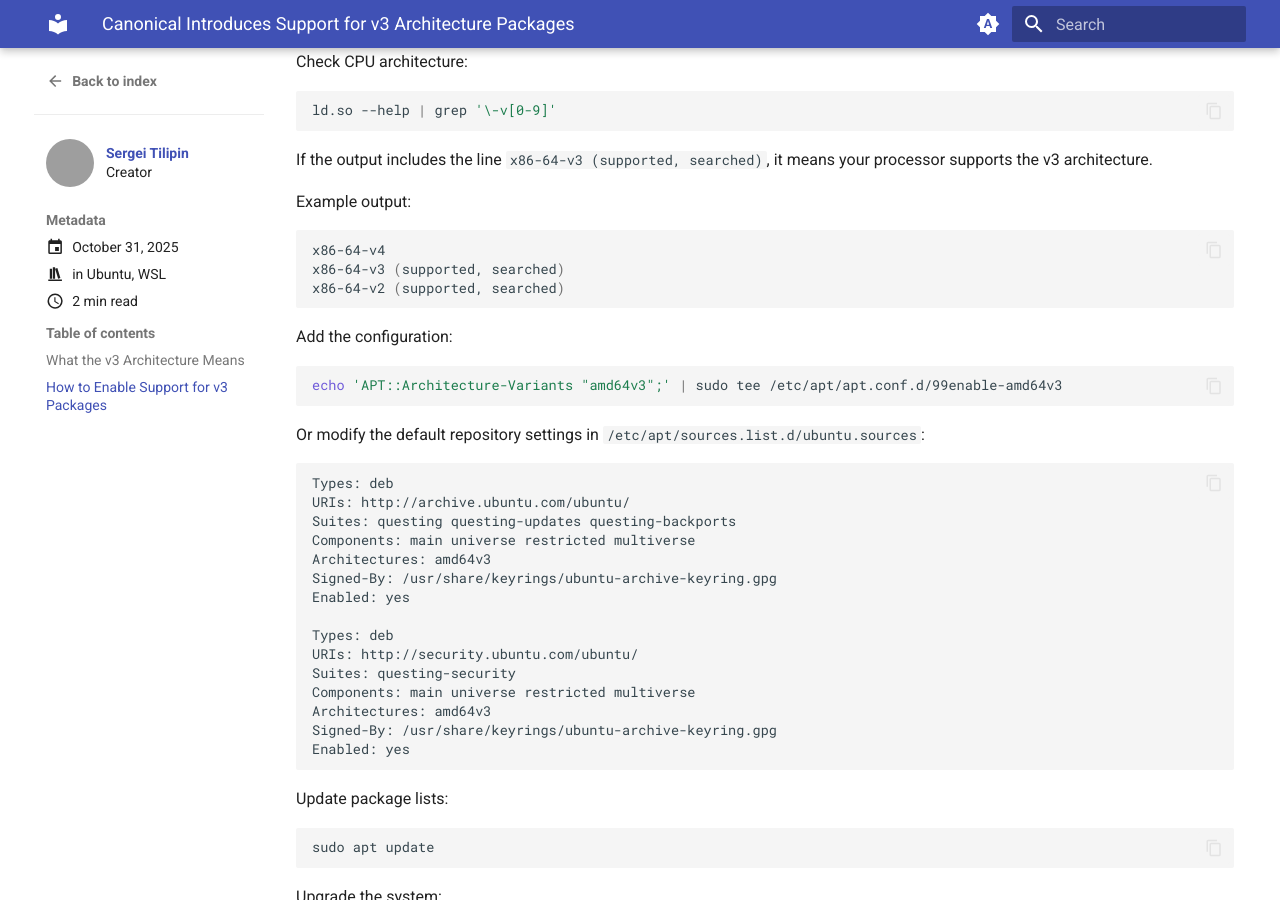
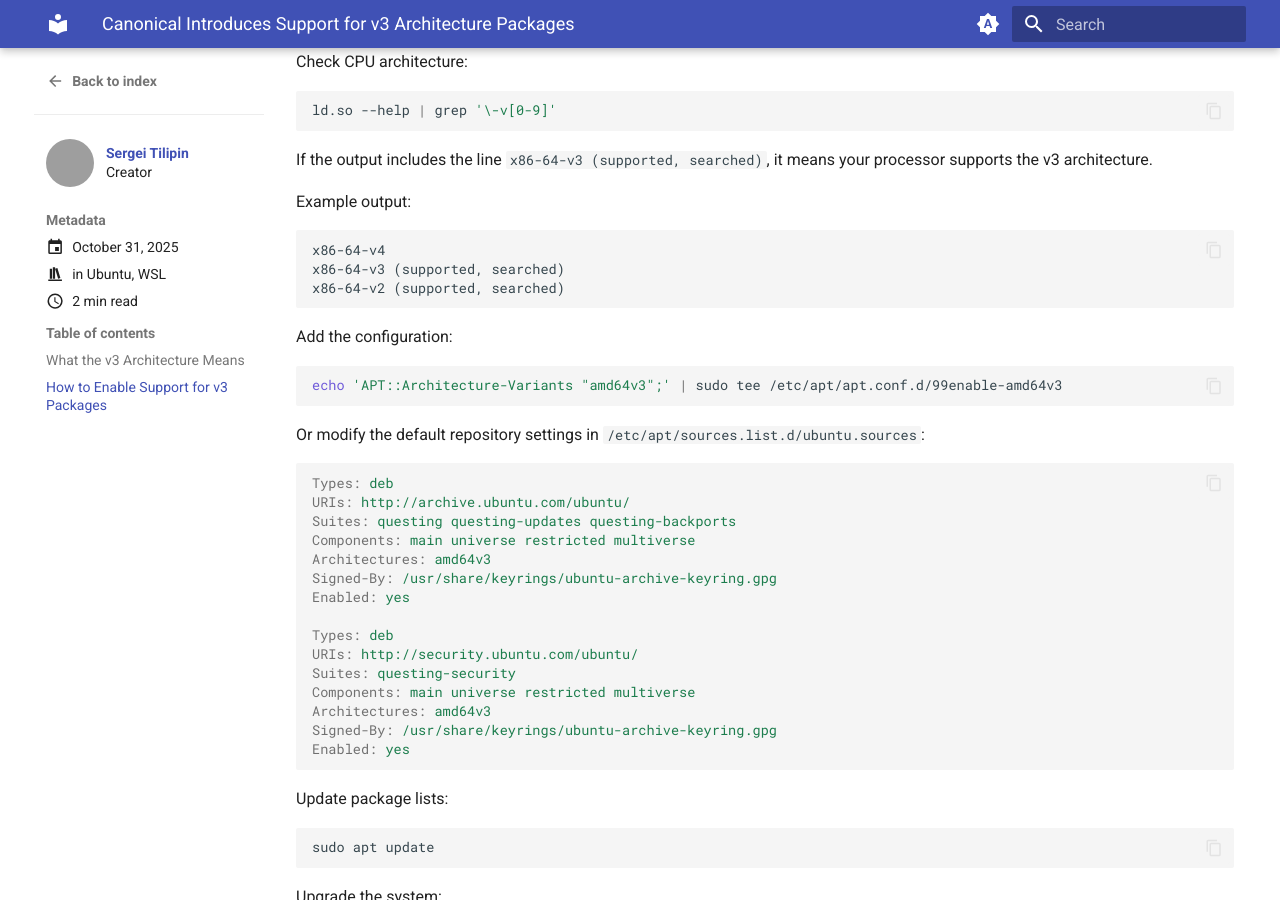
Before and after one commit to greengorych/greengorych.io, an MkDocs documentation site: the page built from docs/posts/canonical-introduces-support-for-v3-architecture-packages.md, in a window 1280 px wide and 900 px high, scrolled down 549 px. Built offline with MkDocs 1.6.1 and Material for MkDocs 9.7.7, drawn with Linux system fonts in a browser that asks for light colours; grey boxes are pictures that could not be loaded.

Commit message:
docs(site): update "Canonical Introduces Support for v3 Architecture Packages" post
Improve code block highlighting

````diff
--- a/docs/posts/canonical-introduces-support-for-v3-architecture-packages.md
+++ b/docs/posts/canonical-introduces-support-for-v3-architecture-packages.md
@@ -37,7 +37,7 @@ If the output includes the line `x86-64-v3 (supported, searched)`, it means your
 
 Example output:
 
-```bash
+```text
 x86-64-v4
 x86-64-v3 (supported, searched)
 x86-64-v2 (supported, searched)
@@ -51,7 +51,7 @@ echo 'APT::Architecture-Variants "amd64v3";' | sudo tee /etc/apt/apt.conf.d/99en
 
 Or modify the default repository settings in `/etc/apt/sources.list.d/ubuntu.sources`:
 
-```bash
+```ini
 Types: deb
 URIs: http://archive.ubuntu.com/ubuntu/
 Suites: questing questing-updates questing-backports
@@ -81,7 +81,6 @@ Upgrade the system:
 sudo apt upgrade
 ```
 
-
 During the upgrade, may see a message about some packages being "downgraded". This is only a mismatch and will be fixed by the release of Ubuntu 26.04.
 
 After reading this announcement, I decided to switch my main WSL instance from Ubuntu 24.04 to 25.10 to observe the changes.
````
